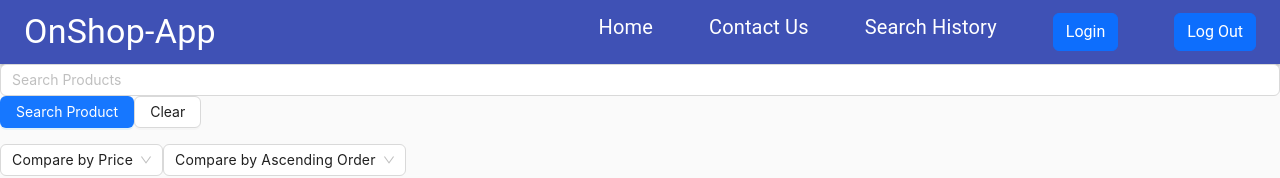
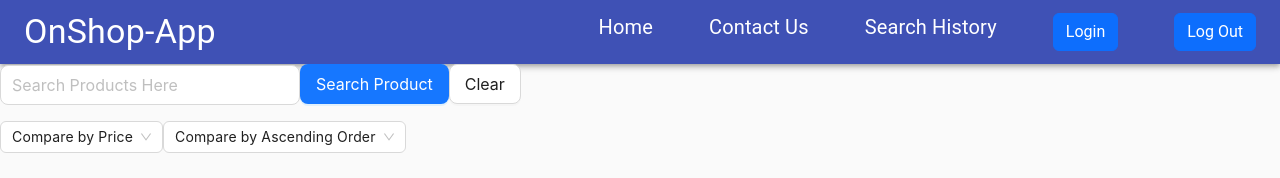
Before and after one commit to Felix3Ondullah/Onshop-app-Client, a React (Create React App) app: page /search in a window 1280 px wide. Shown: the top 178 px of the page. Built offline with nearby package versions, Linux system fonts and the light colour scheme; data requests are answered from the project's data file.

Commit message:
chnaged the sumbit buttons styles and width

```diff
--- a/src/Components/Search.js
+++ b/src/Components/Search.js
@@ -57,14 +57,19 @@
     <div>
       <form onSubmit={(event) => event.preventDefault()}>
         <Input
-          placeholder="Search Products"
+          placeholder="Search Products Here"
+          allowClear
+          style={{
+            width: 300,
+          }}
+          size="large"
           value={searchTerm}
           onChange={(event) => setSearchTerm(event.target.value)}
         />
-        <Button type="primary" htmlType="submit">
+        <Button type="primary" htmlType="submit"  size="large">
           Search Product
         </Button>
-        <Button onClick={() => setSearchTerm("")}>Clear</Button>
+        <Button onClick={() => setSearchTerm("")}  size="large">Clear</Button>
         <div style={{ margin: "16px 0" }}>
           <Select defaultValue="price" onChange={handleSortChange}>
             <Select.Option value="price">Compare by Price</Select.Option>
```
